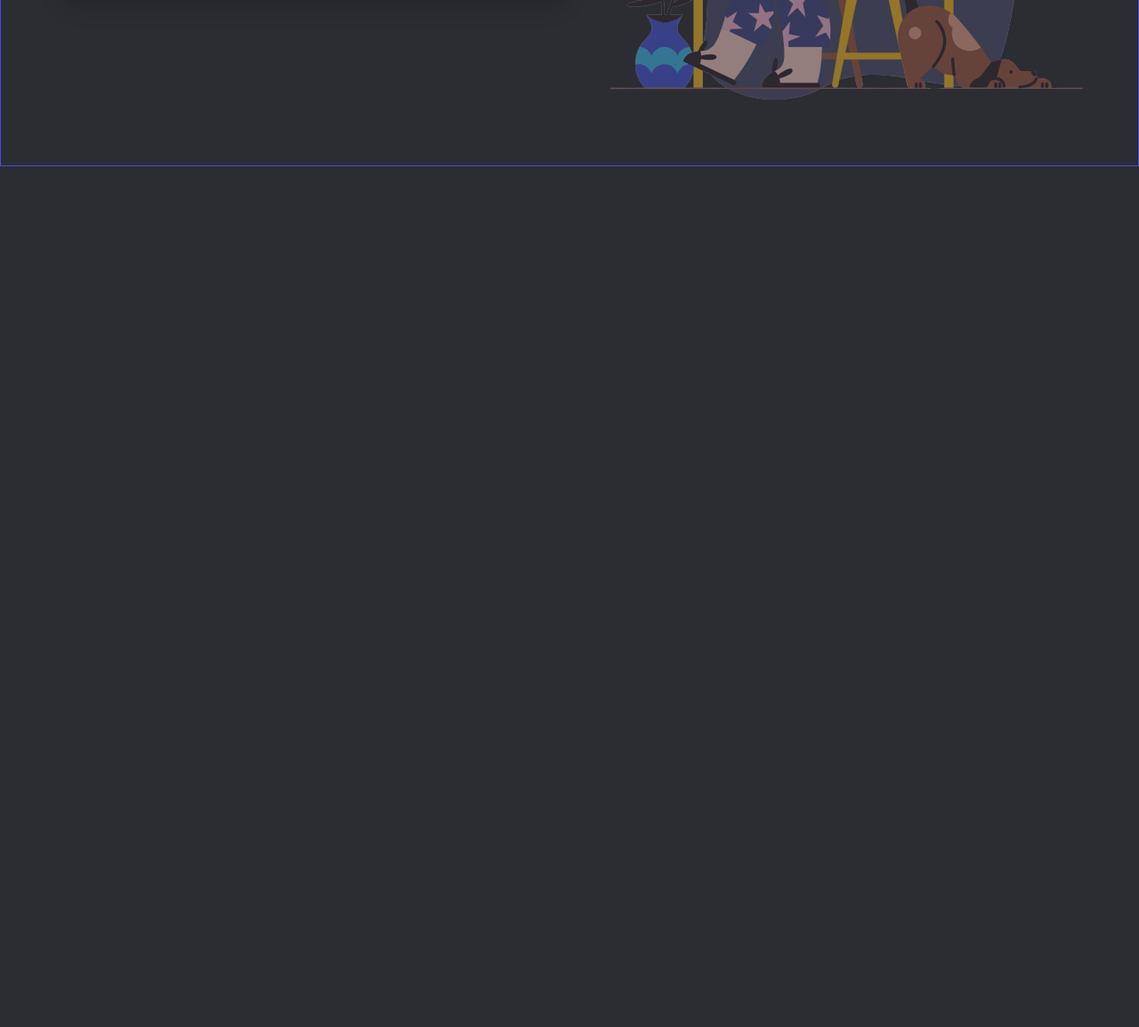
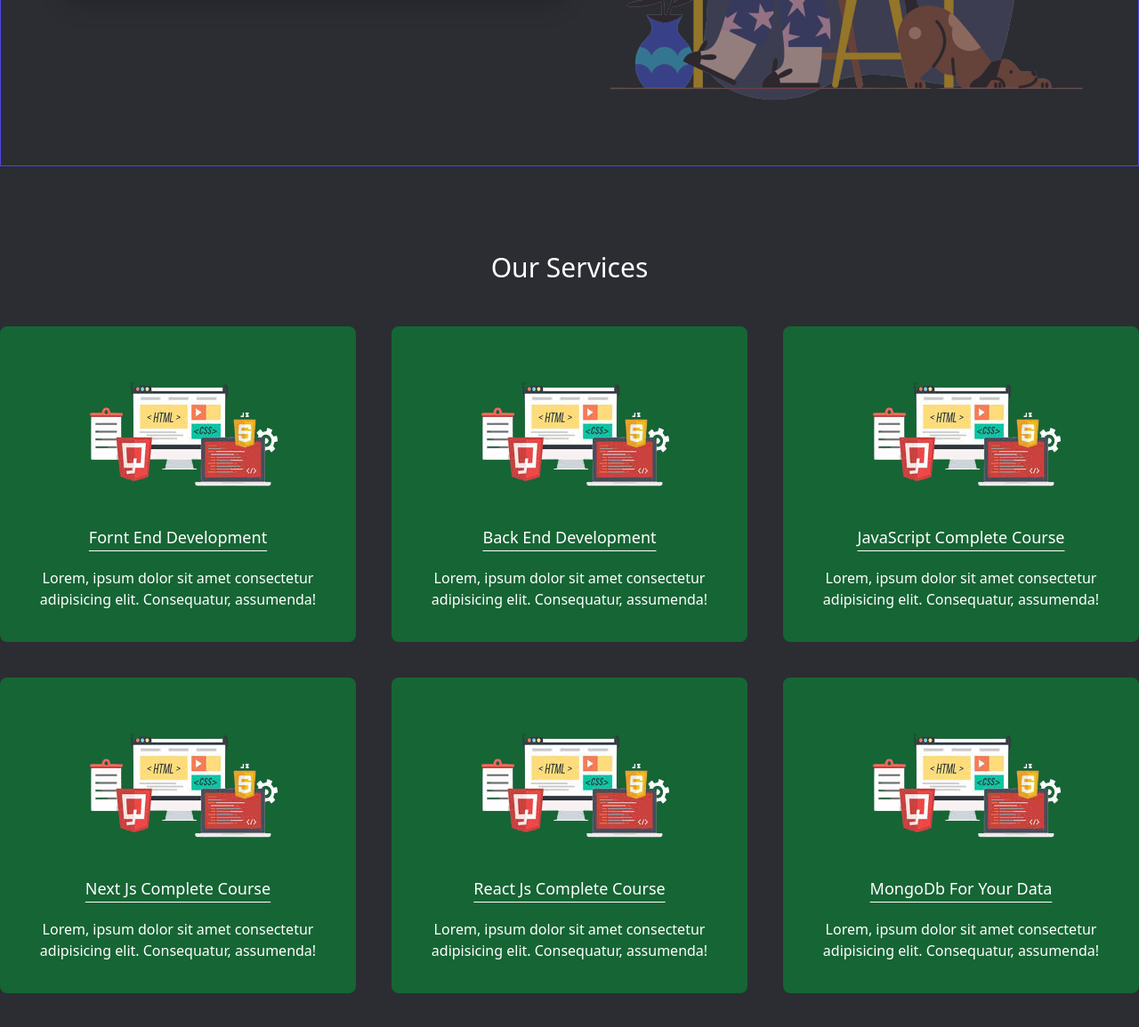
Before and after one commit to polash99y/frist-tailwind-project, a website built with Vite: page index.html in a window 1280 px wide. Shown: the part 541-1696 px from the top of the page at 89% size. Before the commit the page ends 800 px from the top, so only its background shows below. Built offline with nearby package versions, Linux system fonts and the light colour scheme.

Commit message:
some changes

```diff
--- a/index.html
+++ b/index.html
@@ -8,7 +8,7 @@
    <link rel="stylesheet" href="css/main.css">
 </head>
 <body class="bg-[#2b2d33]">
-<nav class="bg-[#2b2d33] shadow-xl">
+<nav class="bg-[#2b2d33] shadow-xl sticky top-0 z-10">
   <div class="container mx-auto">
     <div class="sm:flex justify-between items-center py-5">
       <div class="text-center mb-3">
@@ -28,7 +28,7 @@
   <div class="sm:flex justify-around items-center text-center mx-auto border border-indigo-600 border-t-0 h-[80vh] px-10 pt-10 text-white">
     <div>
       <h1 class="text-2xl sm:text-5xl mb-5 sm:mb-16">Smart Coders: Learn <br> Programming</h1>
-      <button class="bg-indigo-900 px-7 py-3 rounded-full text-3xl shadow-xl hover:bg-indigo-950">join: Programming shikhbo's Team <svg class="w-7 inline-block text-red-500 ml-2 animate-ping" xmlns="http://www.w3.org/2000/svg" fill="none" viewBox="0 0 24 24" strokeWidth={1.5} stroke="currentColor" className="size-6">
+      <button class="bg-indigo-900 px-7 transition py-3 rounded-full text-3xl shadow-xl hover:bg-indigo-950">join: Programming shikhbo's Team <svg class="w-7 inline-block text-red-500 ml-2 animate-ping" xmlns="http://www.w3.org/2000/svg" fill="none" viewBox="0 0 24 24" strokeWidth={1.5} stroke="currentColor" className="size-6">
   <path strokeLinecap="round" strokeLinejoin="round" d="M17.25 8.25 21 12m0 0-3.75 3.75M21 12H3" />
 </svg>
 </button>
@@ -38,5 +38,44 @@
     </div>
   </div>
 </header>
+
+<main class="container mx-auto">
+  <section class="my-24">
+    <h2 class="text-white text-3xl text-center mb-12">Our Services</h2>
+   <div class="grid md:grid-cols-2 lg:grid-cols-3 gap-10">
+     <div class="bg-green-800 p-8 rounded-lg text-center border-4 border-[#166534] hover:border-indigo-800 cursor-pointer">
+      <img class="w1/2 mx-auto" src="images/frontEnd.png" alt="">
+      <h4 class="text-white my-5 text-lg underline underline-offset-8">Fornt End Development</h4>
+      <p class="text-white">Lorem, ipsum dolor sit amet consectetur adipisicing elit. Consequatur, assumenda!</p>
+    </div>
+     <div class="bg-green-800 p-8 rounded-lg text-center border-4 border-[#166534] hover:border-indigo-800 cursor-pointer">
+      <img class="w1/2 mx-auto" src="images/frontEnd.png" alt="">
+      <h4 class="text-white my-5 text-lg underline underline-offset-8">Back End Development</h4>
+      <p class="text-white">Lorem, ipsum dolor sit amet consectetur adipisicing elit. Consequatur, assumenda!</p>
+    </div>
+     <div class="bg-green-800 p-8 rounded-lg text-center border-4 border-[#166534] hover:border-indigo-800 cursor-pointer">
+      <img class="w1/2 mx-auto" src="images/frontEnd.png" alt="">
+      <h4 class="text-white my-5 text-lg underline underline-offset-8">JavaScript Complete Course</h4>
+      <p class="text-white">Lorem, ipsum dolor sit amet consectetur adipisicing elit. Consequatur, assumenda!</p>
+    </div>
+     <div class="bg-green-800 p-8 rounded-lg text-center border-4 border-[#166534] hover:border-indigo-800 cursor-pointer">
+      <img class="w1/2 mx-auto" src="images/frontEnd.png" alt="">
+      <h4 class="text-white my-5 text-lg underline underline-offset-8">Next Js Complete Course</h4>
+      <p class="text-white">Lorem, ipsum dolor sit amet consectetur adipisicing elit. Consequatur, assumenda!</p>
+    </div>
+     <div class="bg-green-800 p-8 rounded-lg text-center border-4 border-[#166534] hover:border-indigo-800 cursor-pointer">
+      <img class="w1/2 mx-auto" src="images/frontEnd.png" alt="">
+      <h4 class="text-white my-5 text-lg underline underline-offset-8">React Js Complete Course</h4>
+      <p class="text-white">Lorem, ipsum dolor sit amet consectetur adipisicing elit. Consequatur, assumenda!</p>
+    </div>
+     <div class="bg-green-800 p-8 rounded-lg text-center border-4 border-[#166534] hover:border-indigo-800 cursor-pointer">
+      <img class="w1/2 mx-auto" src="images/frontEnd.png" alt="">
+      <h4 class="text-white my-5 text-lg underline underline-offset-8">MongoDb For Your Data</h4>
+      <p class="text-white">Lorem, ipsum dolor sit amet consectetur adipisicing elit. Consequatur, assumenda!</p>
+    </div>
+   </div>
+  </section>
+</main>
+
 </body>
 </html>
```
